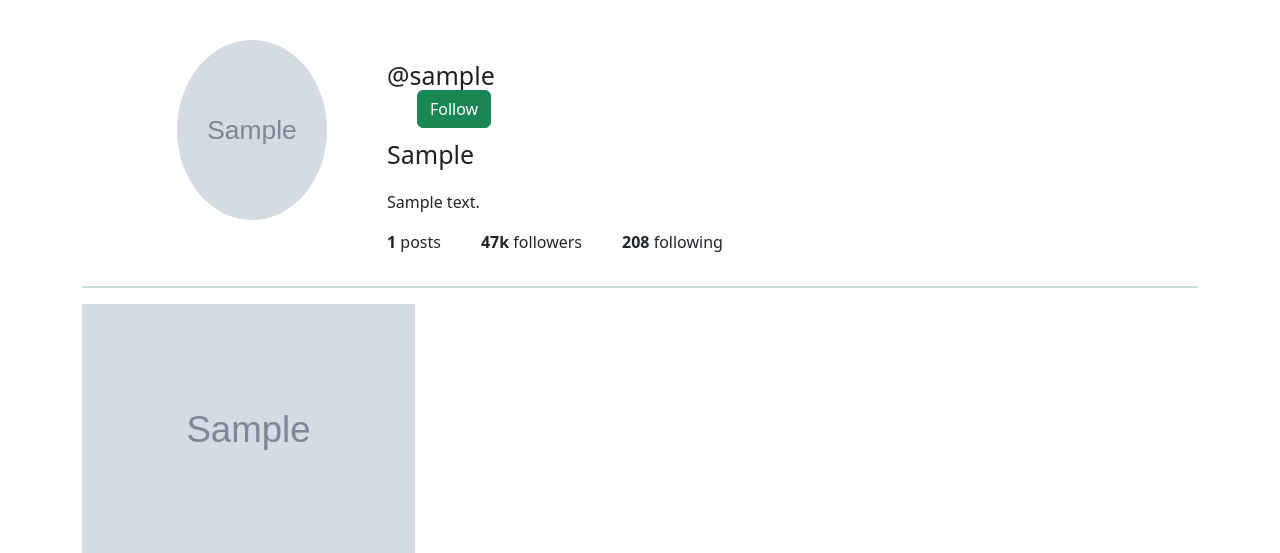
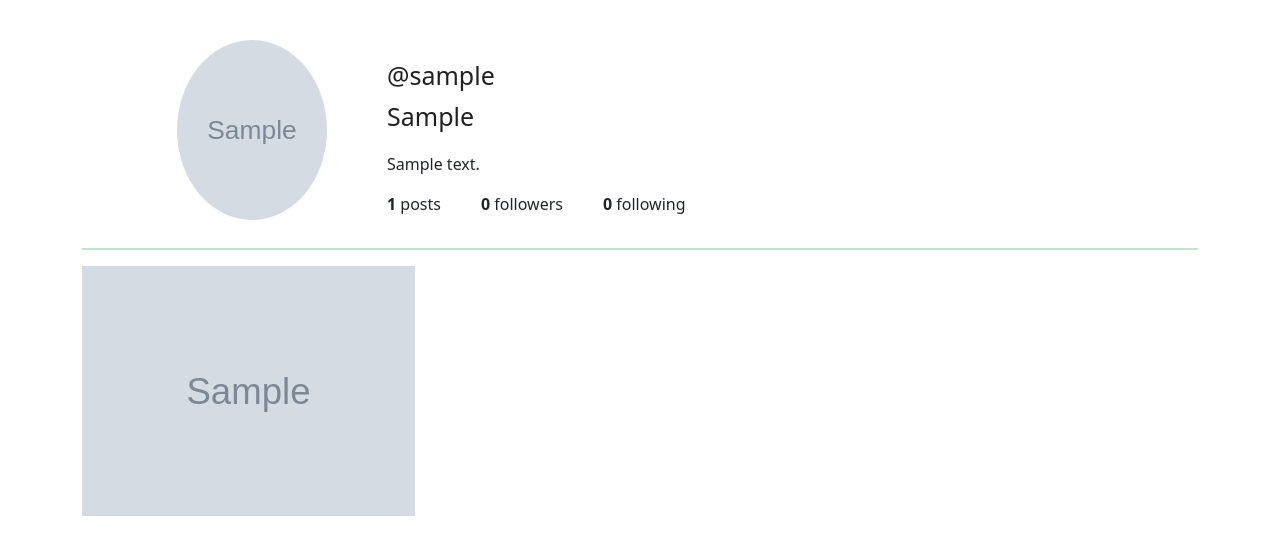
Before and after one commit to pkini2002/Social-media-web-app, a Django app: page /1/profile/ in a window 1280 px wide. Shown: the top 553 px of the page. Run offline with Django 4.2, Linux system fonts and the light colour scheme; a user stored in the database is signed in; tables that the repository leaves empty hold one stand-in row (values such as "Sample post"); grey boxes marked "Sample" are stand-in pictures; some libraries are stand-ins or nearby versions.

Commit message:
follow unfollow updates

```diff
--- a/socials/base/templates/base/Otherprofile.html
+++ b/socials/base/templates/base/Otherprofile.html
@@ -18,23 +18,25 @@
             <img src="{{ page_user.profileimg.url }}" alt="profileimg" class="img-circle rounded-circle img-fluid" style="height: 180px; width: 150px;">
         </div>
         <div class="col-md-9 p-t-2"  style="margin-top:20px;">
-            <h2 class="h2-responsive">@{{page_user.username}}
+            <h2 class="h2-responsive">@{{page_user.username}} </h2>
             <form action="/follow" method="POST">
                 {% csrf_token %}
             <input type="hidden" value="{{page_user.username}}" name="follower" />
             <input type="hidden" value="{{request.user.username}}" name="user" />
 
+            {% if page_user.id != request.user.id %}
             <a data-ripple="">
-            <button type="submit" class="btn btn-success follow-btn">Follow</button></h2>
+            <button type="submit" class="btn btn-success follow-btn" style="position: relative;left: 300px; bottom: 40px;">{{button_text}}</button></h2>
             </a>
+            {% endif %}
 
             <p class="profile-name">{{page_user.fname}}</p>
             <p style="position: relative;left: 20px;">{{page_user.description}}</p>
             <ul class="flex-menu">
 
                 <li><strong>{{num_posts}}</strong> posts</li>
-                <li><strong>47k</strong> followers</li>
-                <li><strong>208</strong> following</li>
+                <li><strong>{{user_followers}}</strong> followers</li>
+                <li><strong>{{user_following}}</strong> following</li>
             </ul>
            </form>
         </div>
--- a/socials/base/views.py
+++ b/socials/base/views.py
@@ -60,10 +60,22 @@ class ShowProfilePageView(DetailView):
         context=super(ShowProfilePageView,self).get_context_data(*args,**kwargs)
         page_user=get_object_or_404(Profile,id=self.kwargs['pk'])
         logged_in_user_posts = Post.objects.filter(author=page_user)
+
+        if FollowersCount.objects.filter(follower=page_user).first():
+            button_text='UnFollow'
+        else:
+            button_text='Follow'
+
+        user_followers=len(FollowersCount.objects.filter(user=args))
+        user_following=len(FollowersCount.objects.filter(follower=args))
+
         num_posts=len(logged_in_user_posts)
         context["page_user"]=page_user
         context['logged_in_user_posts']=logged_in_user_posts
         context['num_posts']=num_posts
+        context['button_text']=button_text
+        context['user_followers']=user_followers
+        context['user_following']=user_following
         return context
 
 def login(request):
```
